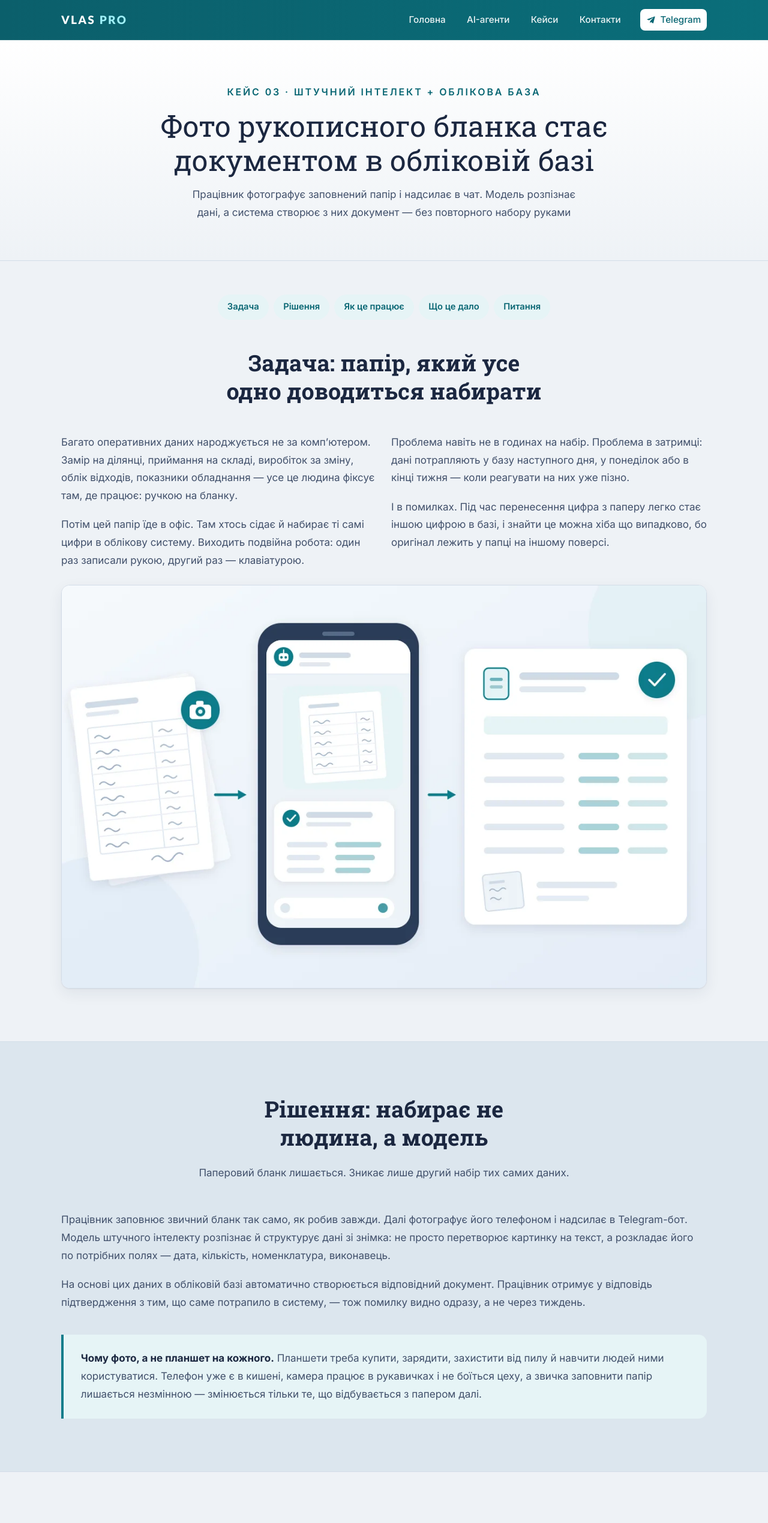
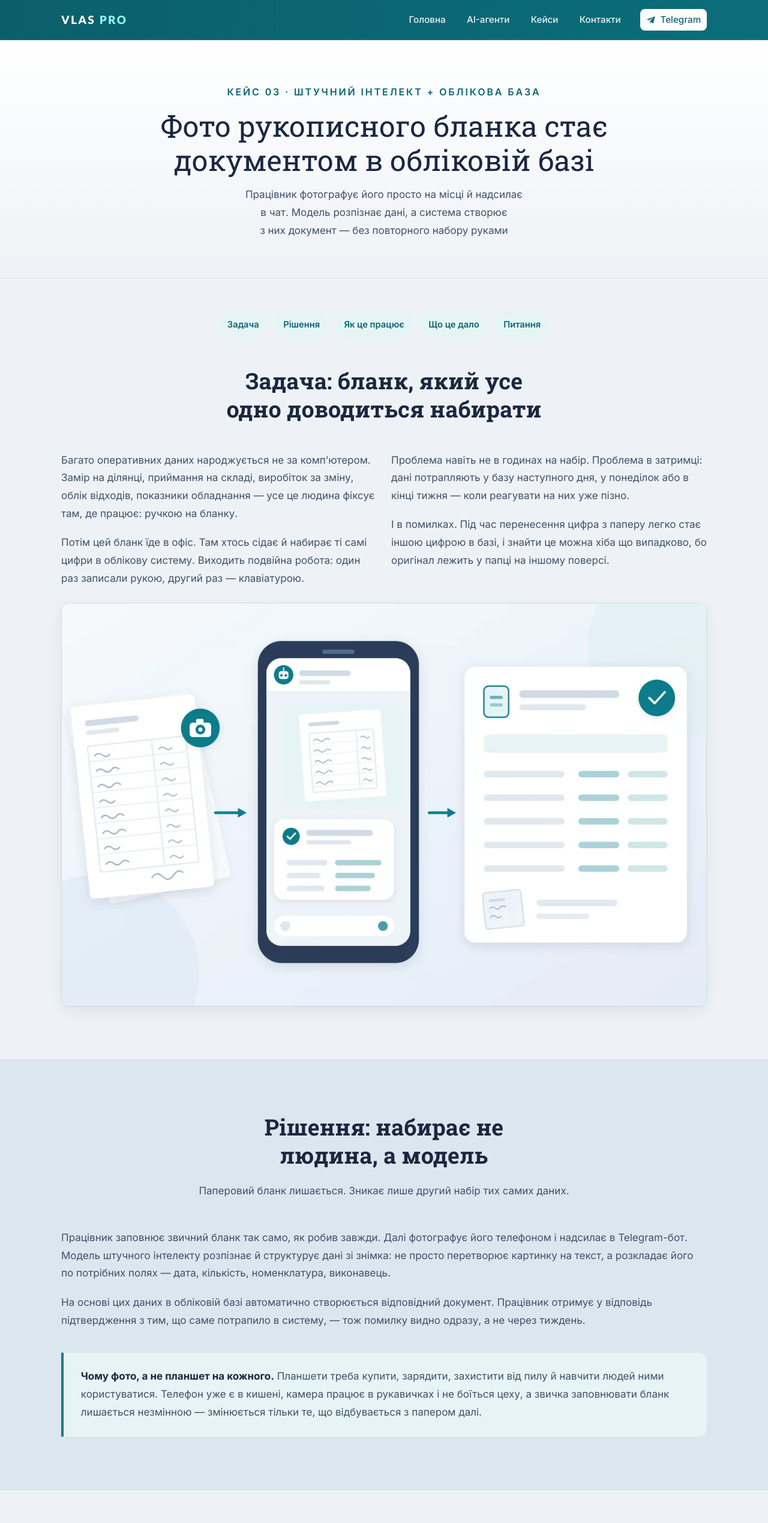
Before and after one commit to vvlasiuk/vlaspro-site, a plain HTML site: page rozpiznavannya-blankiv.html in a window 1280 px wide. Shown: the top 2539 px of the page at 60% size. Drawn offline with Linux system fonts and the light colour scheme.

Commit message:
Кейс 03: «папір» замінено на «бланк», перефразовано питання FAQ
Co-Authored-By: Claude Opus 5 <noreply@anthropic.com>

```diff
--- a/rozpiznavannya-blankiv.html
+++ b/rozpiznavannya-blankiv.html
@@ -88,7 +88,7 @@
         },
         {
           "@type": "Question",
-          "name": "Куди дівається саме фото бланка?",
+          "name": "Чи зберігається саме фото?",
           "acceptedAnswer": {
             "@type": "Answer",
             "text": "Зображення зберігається разом зі створеним документом як вкладення. Завдяки цьому будь-яке число в базі можна звірити з оригіналом, не піднімаючи паперовий архів, а сам папір лишається там, де й був."
@@ -142,7 +142,7 @@
     <div class="wrap">
       <span class="kicker">Кейс 03 · Штучний інтелект + облікова база</span>
       <h1>Фото рукописного бланка стає документом в обліковій базі</h1>
-      <p>Працівник фотографує заповнений папір і надсилає в чат. Модель розпізнає дані,
+      <p>Працівник фотографує його просто на місці й надсилає в чат. Модель розпізнає дані,
         а система створює з них документ — без повторного набору руками</p>
     </div>
   </section>
@@ -162,7 +162,7 @@
   <section class="section section--top-0" id="task" aria-labelledby="task-h">
     <div class="wrap">
       <div class="section__head">
-        <h2 id="task-h">Задача: папір, який усе одно доводиться набирати</h2>
+        <h2 id="task-h">Задача: бланк, який усе одно доводиться набирати</h2>
       </div>
 
       <div class="grid grid--2">
@@ -170,7 +170,7 @@
           <p>Багато оперативних даних народжується не за комп&rsquo;ютером. Замір на ділянці,
             приймання на складі, виробіток за зміну, облік відходів, показники обладнання —
             усе це людина фіксує там, де працює: ручкою на бланку.</p>
-          <p>Потім цей папір їде в офіс. Там хтось сідає й набирає ті самі цифри в облікову
+          <p>Потім цей бланк їде в офіс. Там хтось сідає й набирає ті самі цифри в облікову
             систему. Виходить подвійна робота: один раз записали рукою, другий раз —
             клавіатурою.</p>
         </div>
@@ -212,7 +212,7 @@
       <div class="callout">
         <p><strong>Чому фото, а не планшет на кожного.</strong> Планшети треба купити, зарядити,
           захистити від пилу й навчити людей ними користуватися. Телефон уже є в кишені, камера
-          працює в рукавичках і не боїться цеху, а звичка заповнити папір лишається незмінною —
+          працює в рукавичках і не боїться цеху, а звичка заповнювати бланк лишається незмінною —
           змінюється тільки те, що відбувається з папером далі.</p>
       </div>
     </div>
@@ -327,7 +327,7 @@
         </details>
 
         <details class="more">
-          <summary>Куди дівається саме фото бланка?</summary>
+          <summary>Чи зберігається саме фото?</summary>
           <div class="more__body">
             <p>Зображення зберігається разом зі створеним документом як вкладення. Завдяки цьому
               будь-яке число в базі можна звірити з оригіналом, не піднімаючи паперовий архів,
```
